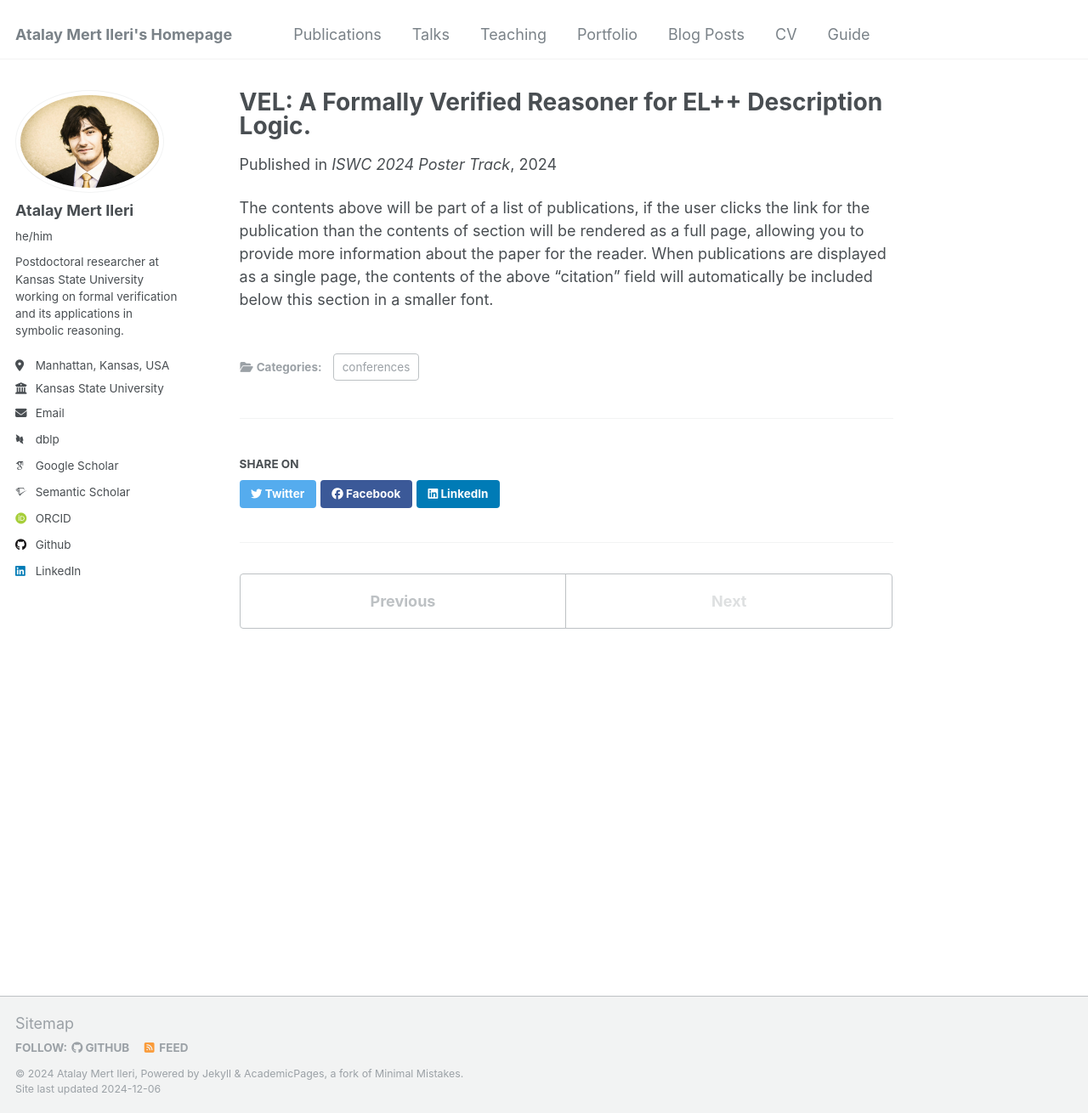
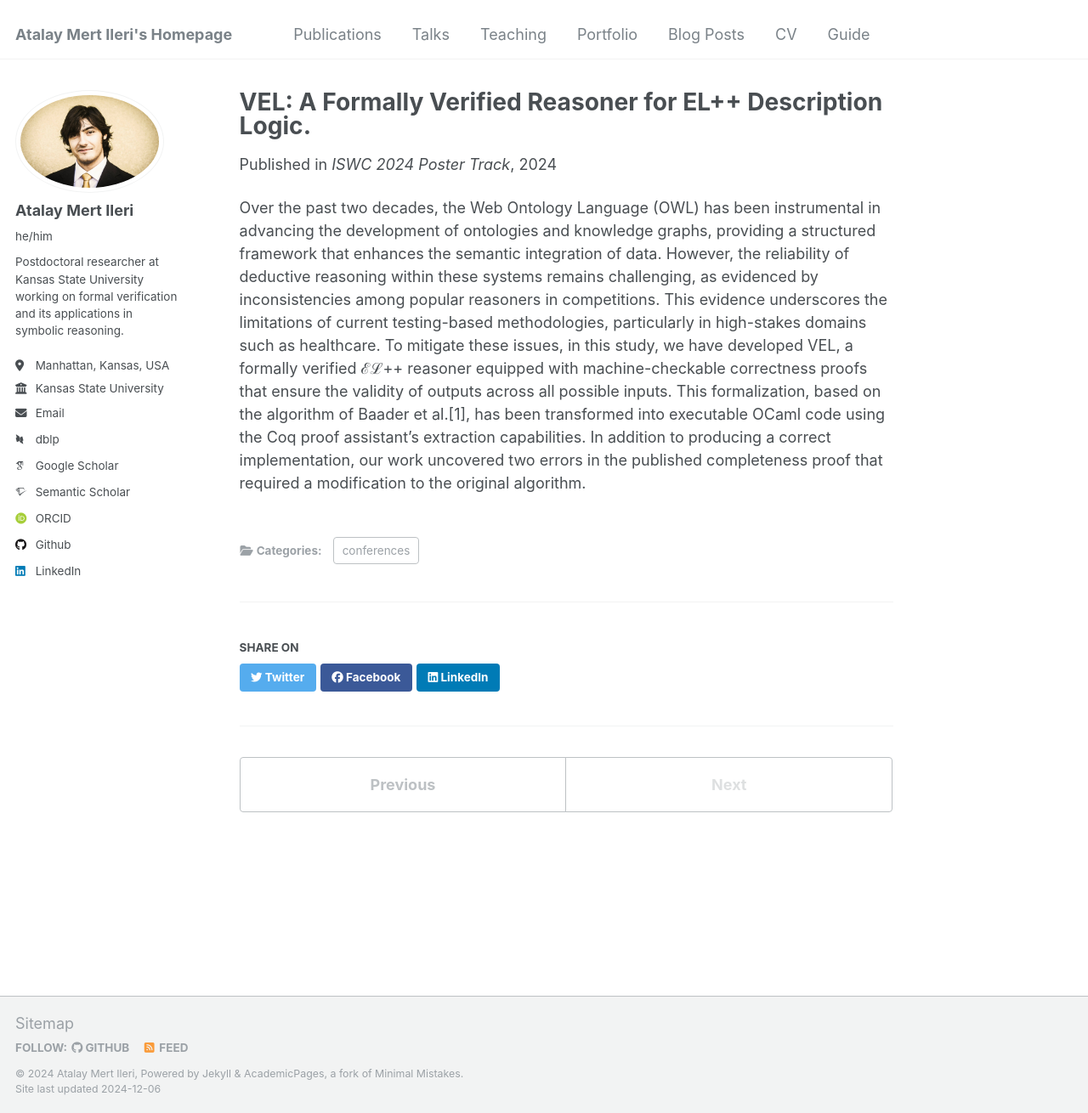
Before and after one commit to atalaymertileri/atalaymertileri.github.io, a Jekyll site: the page built from _publications/vel-iswc.md, in a window 1280 px wide and 1310 px high. Shown: the whole window at 85% size. Built offline with Jekyll 4.4.1, drawn with Linux system fonts in a browser that asks for light colours; some web fonts are replaced.

Commit message:
Update vel-iswc.md

```diff
--- a/_publications/vel-iswc.md
+++ b/_publications/vel-iswc.md
@@ -13,10 +18,4 @@ verified ℰℒ++ reasoner equipped with machine-checkable correctness proofs th
 outputs across all possible inputs. This formalization, based on the algorithm of Baader et al.[1], has
 been transformed into executable OCaml code using the Coq proof assistant’s extraction capabilities.
 In addition to producing a correct implementation, our work uncovered two errors in the published
-completeness proof that required a modification to the original algorithm.'
-date: 2024-11-12
-venue: 'ISWC 2024 Poster Track'
-paperurl: 'https://ceur-ws.org/Vol-3828/paper22.pdf'
----
-
-The contents above will be part of a list of publications, if the user clicks the link for the publication than the contents of section will be rendered as a full page, allowing you to provide more information about the paper for the reader. When publications are displayed as a single page, the contents of the above "citation" field will automatically be included below this section in a smaller font.
+completeness proof that required a modification to the original algorithm.
```
Also changed, not shown: other parts of _publications/vel-iswc.md (+6 -1 lines).
